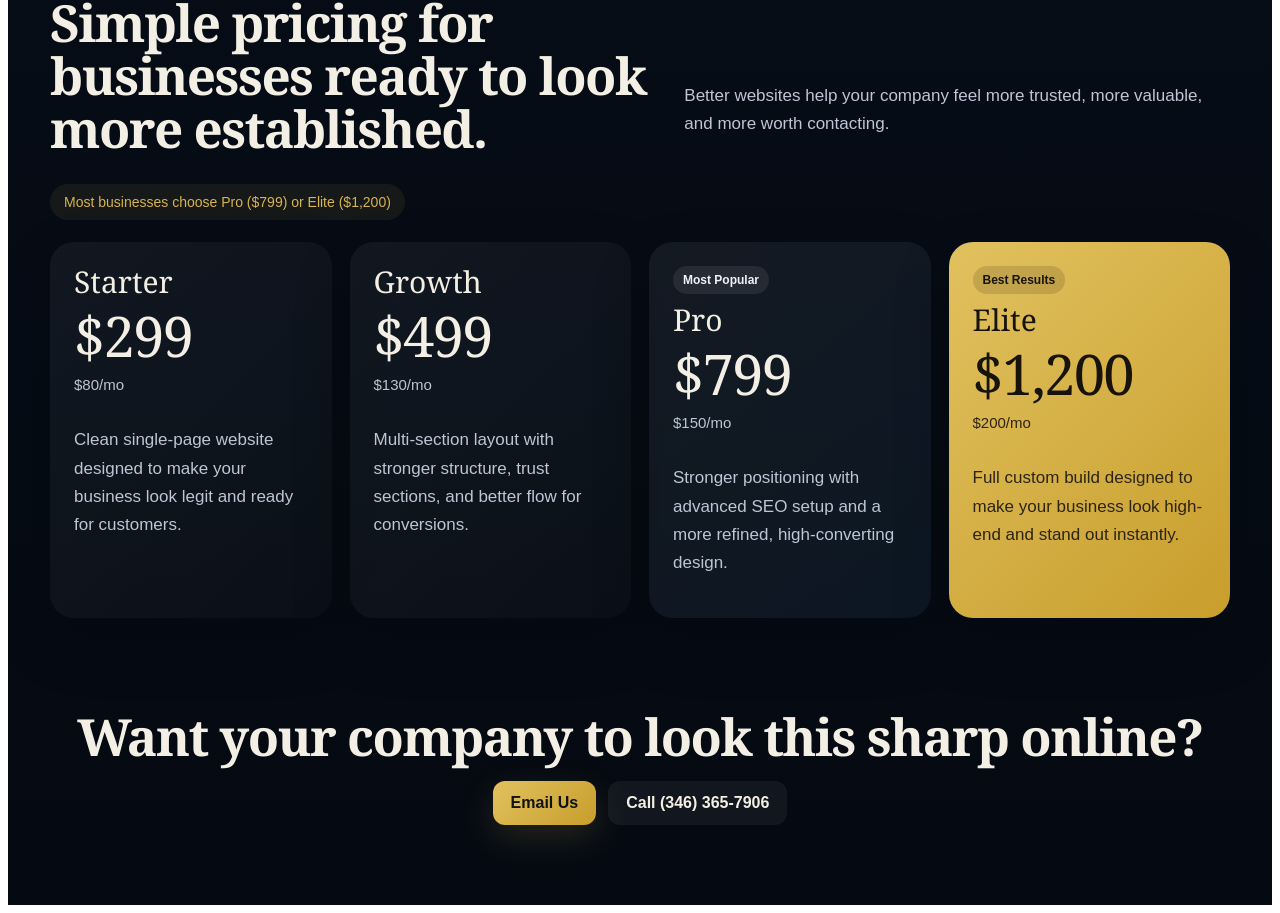
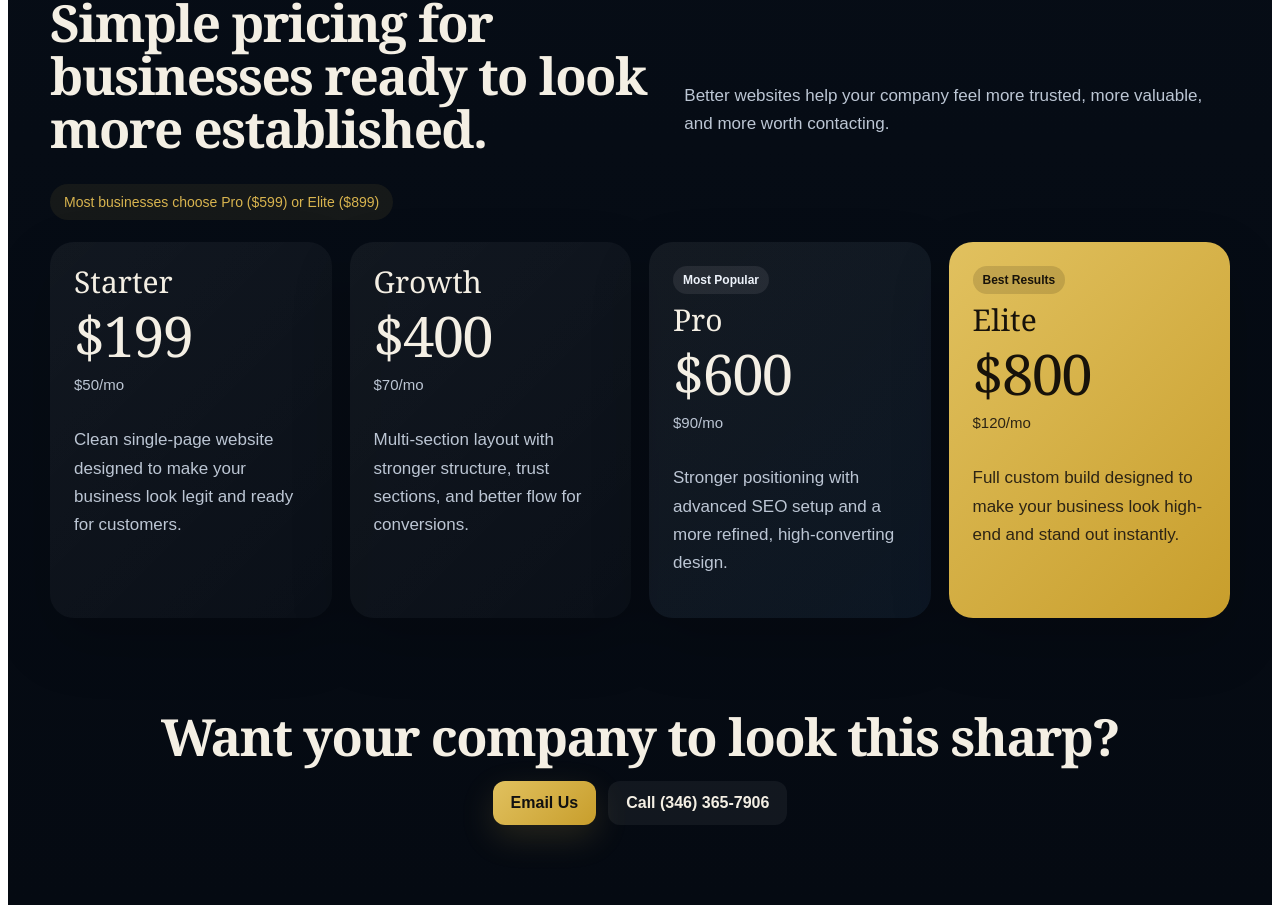
Before and after one commit to Paul4240/atlas-digital-lab, a Next.js app: page / in a window 1280 px wide. Shown: the part 3672-4585 px from the top of the page. Built offline with nearby package versions, Linux system fonts and the light colour scheme.

Commit message:
Update homepage pricing and preview text

```diff
--- a/app/page.tsx
+++ b/app/page.tsx
@@ -56,7 +56,7 @@ export default function HomePage() {
         return;
       }
 
-      alert("Request sent successfully. Check your Google Sheet.");
+      alert("Request sent successfully. Check your email.");
 
       setForm({
         businessName: "",
@@ -159,7 +159,11 @@ export default function HomePage() {
               <div style={styles.smallKicker}>Sales Team</div>
               <div style={styles.salesRow}>
                 {SALES.map((s) => (
-                  <a key={s.phone} href={`tel:${s.phone}`} style={styles.salesChip}>
+                  <a
+                    key={s.phone}
+                    href={`tel:${s.phone}`}
+                    style={styles.salesChip}
+                  >
                     Sales {s.pretty}
                   </a>
                 ))}
@@ -306,7 +310,7 @@ export default function HomePage() {
                   Saves every request for you to review
                 </div>
                 <div style={styles.builderItem}>
-                  Great for sales reps and new leads
+                  Simple for businesses to request a preview
                 </div>
               </div>
             </div>
@@ -377,7 +381,14 @@ export default function HomePage() {
                   rows={6}
                 />
 
-                <button type="submit" style={styles.submitBtn} disabled={submitting}>
+                <button
+                  type="submit"
+                  style={{
+                    ...styles.submitBtn,
+                    opacity: submitting ? 0.8 : 1,
+                  }}
+                  disabled={submitting}
+                >
                   {submitting ? "Sending..." : "Send Request"}
                 </button>
               </form>
@@ -390,7 +401,9 @@ export default function HomePage() {
           <div style={styles.sectionHead} className="sectionHead">
             <div>
               <div style={styles.smallKicker}>DEMOS</div>
-              <h2 style={styles.sectionTitle}>Real directions we can build from.</h2>
+              <h2 style={styles.sectionTitle}>
+                Real directions we can build from.
+              </h2>
             </div>
 
             <p style={styles.sectionCopy}>
@@ -412,7 +425,9 @@ export default function HomePage() {
 
             <div style={styles.demoSideList}>
               <Link href="/demo/home-styling" style={styles.demoTile}>
-                <strong style={styles.demoTileTitle}>Luxury Interior Styling</strong>
+                <strong style={styles.demoTileTitle}>
+                  Luxury Interior Styling
+                </strong>
                 <small style={styles.demoTileText}>
                   Elegant, image-led residential presentation.
                 </small>
@@ -455,14 +470,14 @@ export default function HomePage() {
           </div>
 
           <div style={styles.pricingBanner}>
-            Most businesses choose Pro ($799) or Elite ($1,200)
+            Most businesses choose Pro ($599) or Elite ($899)
           </div>
 
           <div style={styles.pricingGrid} className="pricingGrid">
             <div style={styles.priceCard}>
               <div style={styles.plan}>Starter</div>
-              <div style={styles.price}>$299</div>
-              <div style={styles.monthly}>$80/mo</div>
+              <div style={styles.price}>$199</div>
+              <div style={styles.monthly}>$50/mo</div>
               <p style={styles.priceText}>
                 Clean single-page website designed to make your business look
                 legit and ready for customers.
@@ -471,8 +486,8 @@ export default function HomePage() {
 
             <div style={styles.priceCard}>
               <div style={styles.plan}>Growth</div>
-              <div style={styles.price}>$499</div>
-              <div style={styles.monthly}>$130/mo</div>
+              <div style={styles.price}>$400</div>
+              <div style={styles.monthly}>$70/mo</div>
               <p style={styles.priceText}>
                 Multi-section layout with stronger structure, trust sections,
                 and better flow for conversions.
@@ -482,8 +497,8 @@ export default function HomePage() {
             <div style={styles.priceCardFeatured}>
               <div style={styles.smallTag}>Most Popular</div>
               <div style={styles.plan}>Pro</div>
-              <div style={styles.price}>$799</div>
-              <div style={styles.monthly}>$150/mo</div>
+              <div style={styles.price}>$600</div>
+              <div style={styles.monthly}>$90/mo</div>
               <p style={styles.priceText}>
                 Stronger positioning with advanced SEO setup and a more refined,
                 high-converting design.
@@ -493,8 +508,8 @@ export default function HomePage() {
             <div style={styles.priceCardElite}>
               <div style={styles.smallTagGold}>Best Results</div>
               <div style={styles.planDark}>Elite</div>
-              <div style={styles.priceDark}>$1,200</div>
-              <div style={styles.monthlyDark}>$200/mo</div>
+              <div style={styles.priceDark}>$800</div>
+              <div style={styles.monthlyDark}>$120/mo</div>
               <p style={styles.priceTextDark}>
                 Full custom build designed to make your business look high-end
                 and stand out instantly.
@@ -506,7 +521,7 @@ export default function HomePage() {
         {/* FINAL CTA */}
         <section style={styles.section}>
           <h2 style={{ ...styles.sectionTitle, textAlign: "center" }}>
-            Want your company to look this sharp online?
+            Want your company to look this sharp?
           </h2>
 
           <div style={styles.finalActions}>
```
